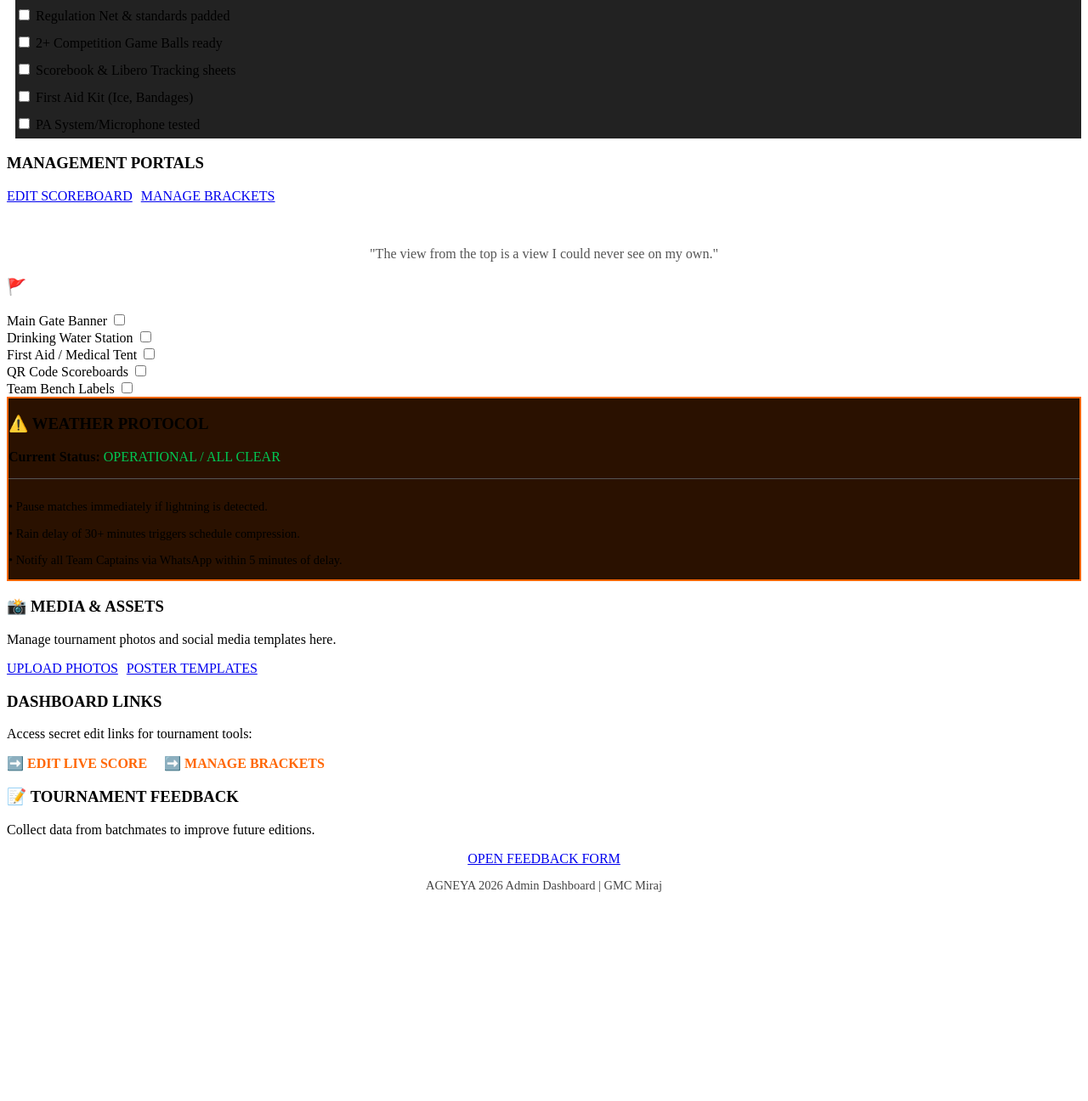
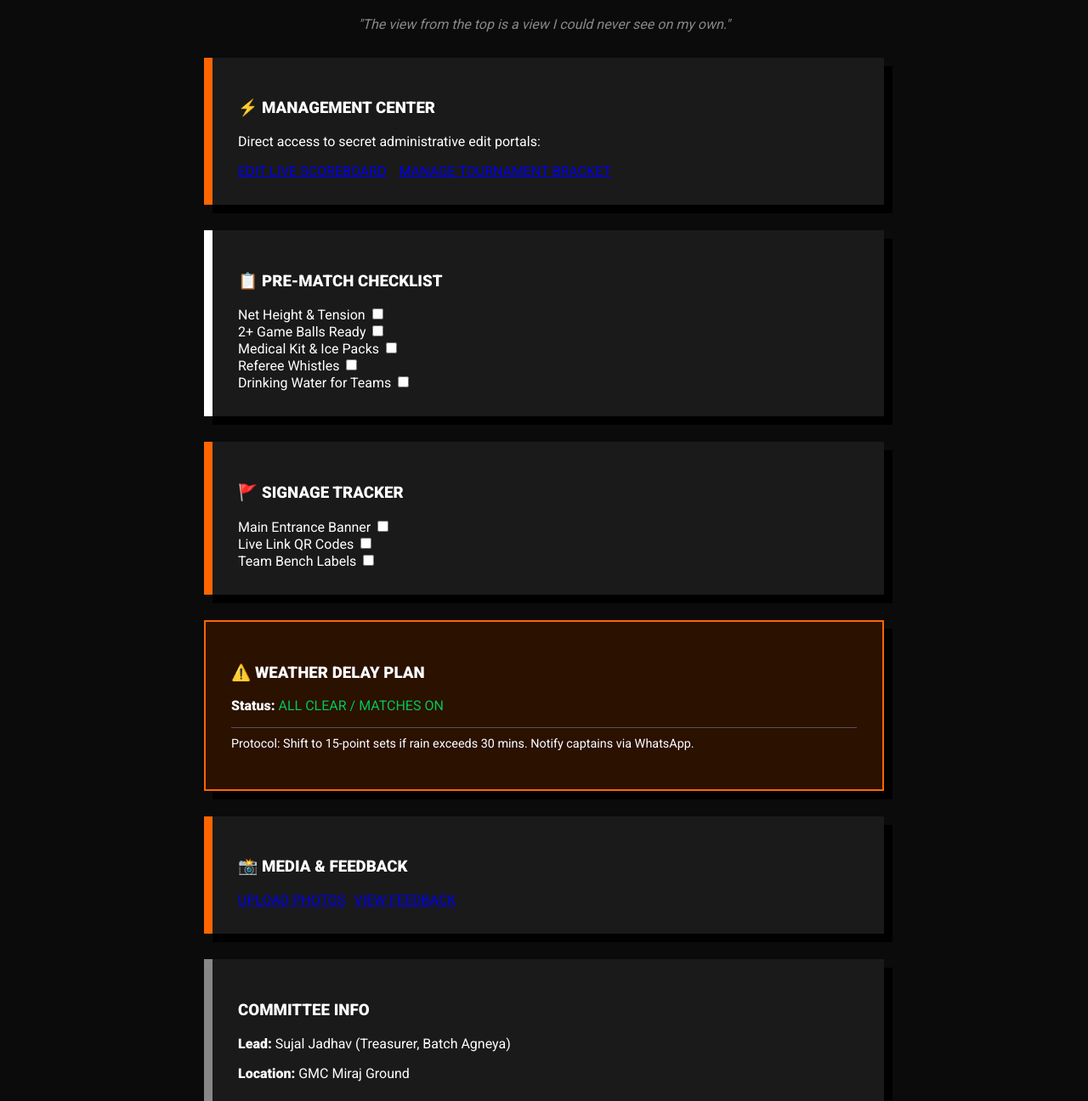
Before and after one commit to GodLassi96/AGNEYA-Vollyball, a plain HTML site: page admin77.html in a window 1280 px wide. Shown: the part 237-1533 px from the top of the page at 85% size. Before the commit the page ends 1338 px from the top, so only its background shows below. Drawn offline with nearby package versions, Linux system fonts and the light colour scheme.

Commit message:
Update admin77.html

```diff
--- a/admin77.html
+++ b/admin77.html
@@ -1,88 +1,76 @@
-<div class="container animate">
-    <h1>🏐 MISSION CONTROL</h1>
+<!DOCTYPE html>
+<html lang="en">
+<head>
+    <meta charset="UTF-8">
+    <meta name="viewport" content="width=device-width, initial-scale=1.0">
+    <title>Admin Dashboard | AGNEYA</title>
+    <link rel="stylesheet" href="style.css">
+</head>
+<body>
 
-    <div class="card">
-        <h3>ORGANIZING SQUAD</h3>
-        <div class="player-list">
-            <div class="player-row"><span>Tournament Director</span> <span>Sujal Jadhav</span></div>
-            <div class="player-row"><span>Lead Referee</span> <span>[Name / Phone]</span></div>
-            <div class="player-row"><span>Logistics Head</span> <span>[Name / Phone]</span></div>
-            <div class="player-row"><span>Medical Officer</span> <span>[Name / Phone]</span></div>
+    <nav class="navbar">
+        <a href="index.html">Overview</a>
+        <a href="live.html">Live Score</a>
+        <a href="admin.html" class="active">Admin</a>
+    </nav>
+
+    <div class="container animate">
+        <h1>🛠 MISSION CONTROL</h1>
+        <p style="font-style: italic; color: #888; margin-bottom: 30px;">"The view from the top is a view I could never see on my own."</p>
+
+        <div class="card" style="border-left-color: #ff6600;">
+            <h3>⚡ MANAGEMENT CENTER</h3>
+            <p>Direct access to secret administrative edit portals:</p>
+            <div style="display: flex; gap: 15px; flex-wrap: wrap; margin-top: 15px;">
+                <a href="https://keepthescore.com/admin/YOUR_ID" target="_blank" class="btn-link">EDIT LIVE SCOREBOARD</a>
+                <a href="https://www.score7.io/admin" target="_blank" class="btn-link">MANAGE TOURNAMENT BRACKET</a>
+            </div>
         </div>
-    </div>
 
-    <div class="card" style="border-left: 10px solid #fff; background: #222;">
-        <h3 style="color: #fff;">PRE-MATCH CHECKLIST</h3>
-        <ul style="list-style: none; padding: 0; line-height: 2;">
-            <li><input type="checkbox"> Regulation Net & standards padded</li>
-            <li><input type="checkbox"> 2+ Competition Game Balls ready</li>
-            <li><input type="checkbox"> Scorebook & Libero Tracking sheets</li>
-            <li><input type="checkbox"> First Aid Kit (Ice, Bandages)</li>
-            <li><input type="checkbox"> PA System/Microphone tested</li>
-        </ul>
-    </div>
+        <div class="card" style="border-left-color: #ffffff;">
+            <h3 style="color: #ffffff;">📋 PRE-MATCH CHECKLIST</h3>
+            <div class="player-list">
+                <div class="player-row"><span>Net Height & Tension</span> <input type="checkbox"></div>
+                <div class="player-row"><span>2+ Game Balls Ready</span> <input type="checkbox"></div>
+                <div class="player-row"><span>Medical Kit & Ice Packs</span> <input type="checkbox"></div>
+                <div class="player-row"><span>Referee Whistles</span> <input type="checkbox"></div>
+                <div class="player-row"><span>Drinking Water for Teams</span> <input type="checkbox"></div>
+            </div>
+        </div>
 
-    <div class="card">
-        <h3>MANAGEMENT PORTALS</h3>
-        <div style="display: flex; gap: 10px; flex-wrap: wrap;">
-            <a href="https://keepthescore.com/admin/YOUR_ID" target="_blank" class="btn-link">EDIT SCOREBOARD</a>
-            <a href="https://www.score7.io/admin" target="_blank" class="btn-link">MANAGE BRACKETS</a>
-        </div>
-    </div>
-
-    <p style="text-align: center; color: #555; margin-top: 50px;">"The view from the top is a view I could never see on my own."</p>
-</div>
-
-      <div class="card" style="border-left-color: #ffffff;">
-            <h3 style="color: #ffffff;">🚩 SIGNAGE TRACKER</h3>
+        <div class="card">
+            <h3>🚩 SIGNAGE TRACKER</h3>
             <div class="player-list">
-                <div class="player-row"><span>Main Gate Banner</span> <input type="checkbox"></div>
-                <div class="player-row"><span>Drinking Water Station</span> <input type="checkbox"></div>
-                <div class="player-row"><span>First Aid / Medical Tent</span> <input type="checkbox"></div>
-                <div class="player-row"><span>QR Code Scoreboards</span> <input type="checkbox"></div>
+                <div class="player-row"><span>Main Entrance Banner</span> <input type="checkbox"></div>
+                <div class="player-row"><span>Live Link QR Codes</span> <input type="checkbox"></div>
                 <div class="player-row"><span>Team Bench Labels</span> <input type="checkbox"></div>
             </div>
         </div>
 
         <div class="card" style="background: #2a1100; border: 2px solid #ff6600;">
-            <h3>⚠️ WEATHER PROTOCOL</h3>
-            <p><b>Current Status:</b> <span style="color: #00c853;">OPERATIONAL / ALL CLEAR</span></p>
-            <div style="font-size: 0.9rem; border-top: 1px solid #555; padding-top: 10px; margin-top: 10px;">
-                <p>• Pause matches immediately if lightning is detected.</p>
-                <p>• Rain delay of 30+ minutes triggers schedule compression.</p>
-                <p>• Notify all Team Captains via WhatsApp within 5 minutes of delay.</p>
-            </div>
+            <h3>⚠️ WEATHER DELAY PLAN</h3>
+            <p><b>Status:</b> <span style="color: #00c853;">ALL CLEAR / MATCHES ON</span></p>
+            <p style="font-size: 0.9rem; border-top: 1px solid #555; padding-top: 10px; margin-top: 10px;">
+                Protocol: Shift to 15-point sets if rain exceeds 30 mins. Notify captains via WhatsApp.
+            </p>
         </div>
 
         <div class="card">
-            <h3>📸 MEDIA & ASSETS</h3>
-            <p>Manage tournament photos and social media templates here.</p>
-            <div style="display: flex; gap: 10px; flex-wrap: wrap; margin-top: 15px;">
-                <a href="YOUR_DRIVE_OR_PHOTOS_LINK" target="_blank" class="btn-link">UPLOAD PHOTOS</a>
-                <a href="YOUR_CANVA_OR_DESIGN_LINK" target="_blank" class="btn-link">POSTER TEMPLATES</a>
+            <h3>📸 MEDIA & FEEDBACK</h3>
+            <div style="display: flex; gap: 10px; flex-wrap: wrap;">
+                <a href="YOUR_PHOTOS_LINK" target="_blank" class="btn-link">UPLOAD PHOTOS</a>
+                <a href="YOUR_FEEDBACK_LINK" target="_blank" class="btn-link">VIEW FEEDBACK</a>
             </div>
         </div>
 
         <div class="card" style="border-left-color: #888;">
-            <h3>DASHBOARD LINKS</h3>
-            <p>Access secret edit links for tournament tools:</p>
-            <div style="display: flex; gap: 20px; margin-top: 15px;">
-                <a href="https://keepthescore.com/admin/YOUR_ID" target="_blank" style="color: #ff6600; text-decoration: none; font-weight: bold;">➡️ EDIT LIVE SCORE</a>
-                <a href="https://www.score7.io/admin" target="_blank" style="color: #ff6600; text-decoration: none; font-weight: bold;">➡️ MANAGE BRACKETS</a>
-            </div>
+            <h3>COMMITTEE INFO</h3>
+            <p><b>Lead:</b> Sujal Jadhav (Treasurer, Batch Agneya)</p>
+            <p><b>Location:</b> GMC Miraj Ground</p>
         </div>
-
-        <div class="card">
-            <h3>📝 TOURNAMENT FEEDBACK</h3>
-            <p>Collect data from batchmates to improve future editions.</p>
-            <a href="YOUR_GOOGLE_FORM_LINK" target="_blank" class="btn-link" style="width: 100%; text-align: center; display: block; box-sizing: border-box;">OPEN FEEDBACK FORM</a>
-        </div>
-
     </div>
 
-    <p style="text-align: center; color: #444; margin-bottom: 50px; font-size: 0.9rem;">
-        AGNEYA 2026 Admin Dashboard | GMC Miraj
-    </p>
+    <p style="text-align: center; color: #444; margin-bottom: 50px; font-size: 0.8rem;">AGNEYA 2026 OFFICIAL ADMIN PORTAL</p>
 
 </body>
 </html>
```
